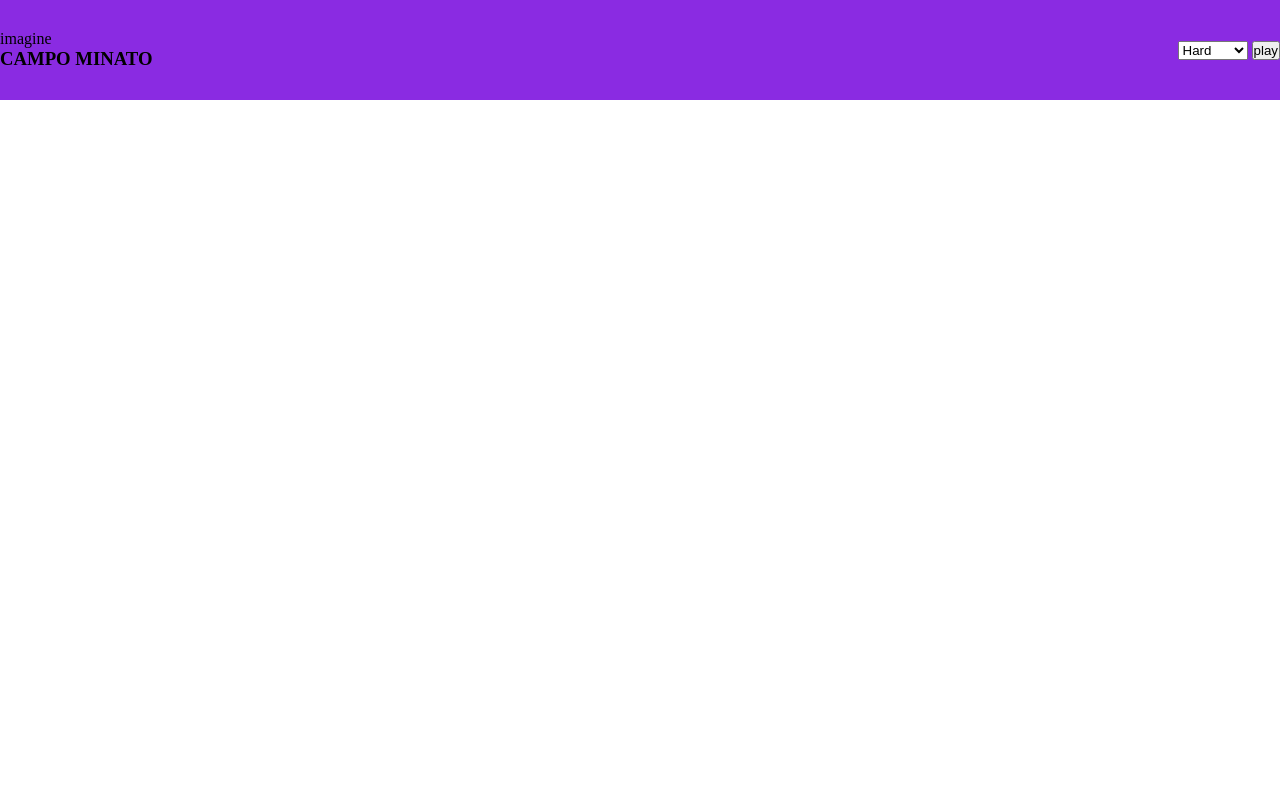
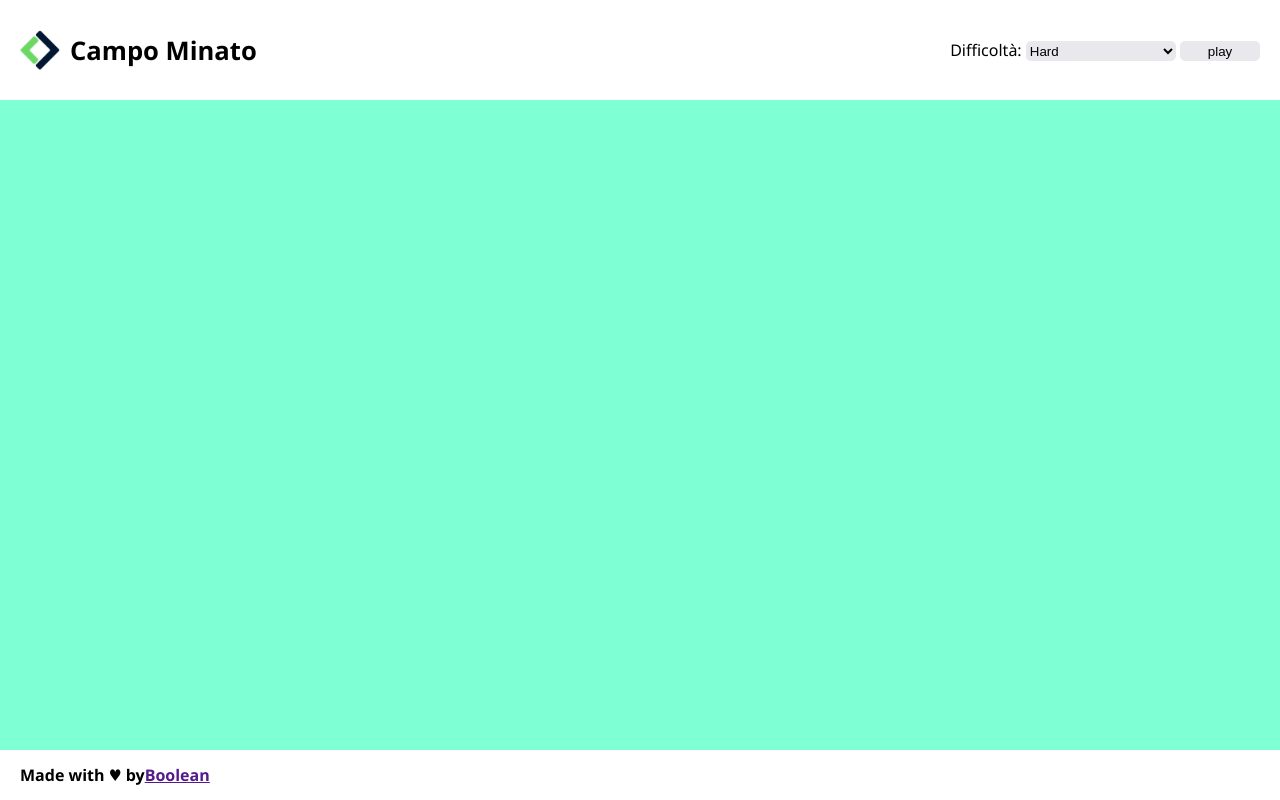
Before and after one commit to danieldorazio/js-campominato-grid, a plain HTML site: page index.html in a window 1280 px wide. Drawn offline with Linux system fonts and the light colour scheme.

Commit message:
implemented style

```diff
--- a/css/style.css
+++ b/css/style.css
@@ -5,29 +5,77 @@
     box-sizing: border-box;
 }
 
-/* MAIN */
+body {
+    font-family: 'Segoe UI', Tahoma, Geneva, Verdana, sans-serif;
+}
+
+/* WRAPPER */
 .wrapper {
     width: 100%;
     height: 100vh;
 }
 
+:root {
+    --header-height: 100px;
+    --footer-height: 50px;
+}
+
+/******************** HEADER *************************/
 .header {
     display: flex;
     align-items: center;
     justify-content: space-between;
-    height: 100px;
-    background-color: blueviolet;
+    height: var(--header-height);
+    padding: 0 20px;
 }
 
+/* header-left */
+.header-left {
+    display: flex;
+    align-items: center;
+    justify-content: space-between;
+    gap: 10px;
+}
+
+.header-left > img {
+    width: 40px;
+}
+
+.header-left > h1 {
+    font-size: 1.6rem;
+    font-weight: bold;
+}
+
+/* header-right */
+.header-right > select {
+    width: 150px;
+    height: 20px;
+    border-radius: 5px;
+    background-color: #e9e9ed;
+    border: none;
+}
+
+.header-right > button {
+    width: 80px;
+    height: 20px;
+    border-radius: 5px;
+    background-color: #e9e9ed;
+    border: none;
+}
+
+/*********************** MAIN ***************************/
 .main {
     display: flex;
     align-items: center;
+    background-color: #7fffd4;
+    width: 100%;
+    height: calc(100% - var(--header-height) - var(--footer-height));
 }
 
+/* grid */
 .grid {
-    width: 600px;
+    max-width: 600px;
     margin: 0 auto;
-    background-color: aqua;
     display: flex;
     flex-wrap: wrap;
 }
@@ -39,19 +87,39 @@
     align-items: center;
     justify-content: center;
 }
+
+/* dificult */
 .easy {
     width: calc(100% / 10);
     aspect-ratio: 1;
 }
+
 .medium {
     width: calc(100% / 9);
     aspect-ratio: 1;
 }
+
 .hard {
     width: calc(100% / 7);
     aspect-ratio: 1;
 }
 
-.bianco {
-    background-color: white;
+/* clickCell */
+.azzurro {
+    background-color: rgb(24, 159, 226);
 }
+
+
+/*********************** FOOTER *******************/
+.footer {
+    height: var(--footer-height);
+    display: flex;
+    align-items: center;
+    padding: 0 20px;
+}
+
+.footer > div {
+    display: flex;
+    align-items: center;
+    font-weight: 600;
+}
--- a/index.html
+++ b/index.html
@@ -13,12 +13,13 @@
     <section class="wrapper">
 
         <!-- HEADER -->
-        <section class="header">
+        <header class="header">
             <div class="header-left">
-                <img src="" alt="">imagine
-                <h1>CAMPO MINATO</h1>
+                <img src="img/Logo.png" alt="">
+                <h1>Campo Minato</h1>
             </div>
-            <div class="header-r">
+            <div class="header-right">
+                <label for="difficulty">Difficoltà:</label>
                 <select name="difficulty" id="difficulty">
                     <option id="hard" value="hard">Hard</option>
                     <option id="medium" value="medium">Medium</option>
@@ -26,14 +27,22 @@
                 </select>
                 <button id="play-btn">play</button>
             </div>
-        </section>
+        </header>
 
         <!-- MAIN -->
-        <section class="main">
+        <main class="main">
             <div class="grid">
 
             </div>
-        </section>
+        </main>
+
+        <!-- FOOTER -->
+        <footer class="footer">
+            <div>
+                <p>Made with &hearts; by</p>
+                <a href=""> Boolean</a>
+            </div>
+        </footer>
 
     </section>
 
--- a/js/function.js
+++ b/js/function.js
@@ -29,7 +29,7 @@ function openString(numberInput) {
     for (let i = 0; i < numberCell.length; i++) {
         const element = numberCell[i];
         element.addEventListener("click", function () {
-            this.classList.add("bianco")
+            this.classList.add("azzurro")
             alert(this.textContent)
         })
         grid.append(element);
```
Also changed, not shown: img/Logo.png (added).
